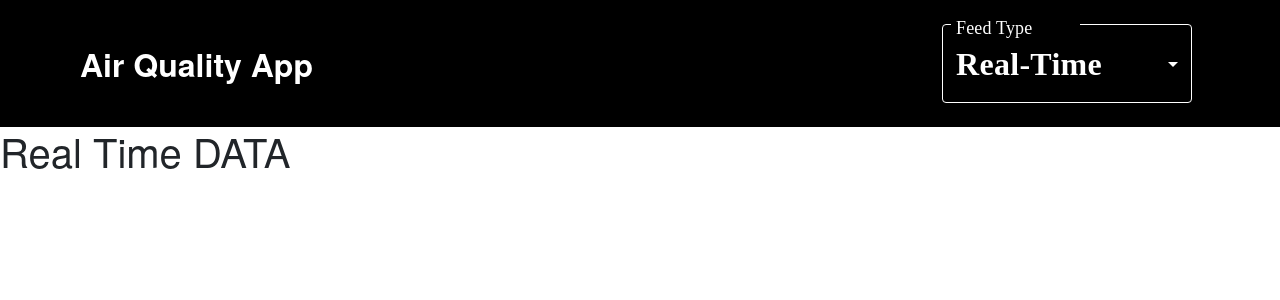
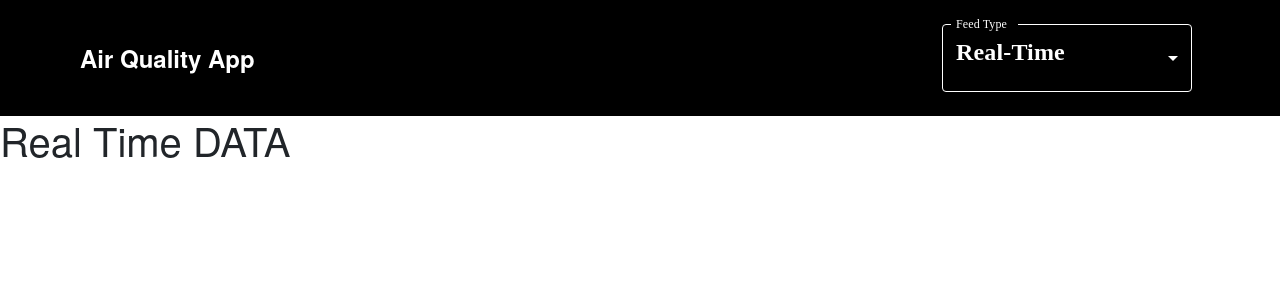
Before and after one commit to Annel18/airQualityMonitoring, a React (Vite) app: page / in a window 1280 px wide. Shown: the top 300 px of the page. Built offline with nearby package versions, Linux system fonts and the light colour scheme; a web font is replaced by a local one.

Commit message:
avoid styling within the html

```diff
--- a/src/components/Navbar.jsx
+++ b/src/components/Navbar.jsx
@@ -23,10 +23,7 @@ export default function Navbar() {
         </div>
         <div className='navbar-menu'>
           <FormControl sx={{ m: 1, minWidth: 250 }}>
-            <InputLabel
-              id="demo-simple-select-autowidth-label"
-              style={{ fontFamily: 'Futura', fontSize: 'x-large', color: 'white' }}
-            >Feed Type</InputLabel>
+            <InputLabel id="demo-simple-select-autowidth-label">Feed Type</InputLabel>
             <Select
               labelId="demo-simple-select-autowidth-label"
               id="demo-simple-select-autowidth"
@@ -34,22 +31,18 @@ export default function Navbar() {
               onChange={handleChange}
               autoWidth
               label="Feed Type"
-              // placeholder="Real-Time"
-              style={{ fontFamily: 'Futura', fontSize: 'xx-large', fontWeight: '800', color: 'white' }}
             >
               <MenuItem
                 as={Link}
                 to="/"
                 className='navbar-drop'
                 value={'Real-Time'}
-                style={{ fontFamily: 'Futura', fontSize: 'xx-large', fontWeight: '800' }}
               >Real-Time</MenuItem>
               <MenuItem
                 as={Link}
                 to="/forecast/"
                 className='navbar-drop'
                 value={'Forecast'}
-                style={{ fontFamily: 'Futura', fontSize: 'xx-large', fontWeight: '800' }}
               >Forecast</MenuItem>
             </Select>
           </FormControl>
--- a/src/styles/components/header.scss
+++ b/src/styles/components/header.scss
@@ -4,38 +4,61 @@
   padding: 1rem 5rem;
 }
 
+
+
 .navbar-menu {
   @include flex(row, center, flex-start);
 
+  #demo-simple-select-autowidth-label {
+    font-family: 'Futura';
+    color: white;
+  }
+
+  #demo-simple-select-autowidth {
+    font-family: 'Futura';
+    font-size: x-large;
+    font-weight: 800;
+    color: white;
+  }
+
   .navbar-button {
-      // padding-right: 5em;
     color: white;
     font-weight: 800;
-      font-size: xx-large;
+    font-size: x-large;
     border: none;
     background-color: transparent;
     text-decoration: none;
+
+    Select {
+      MenuItem {
+
+        color: black;
+        font-weight: 800;
+        font-size: x-large;
+        border: none;
+        background-color: transparent;
+        text-decoration: none;
+      }
+    }
 
     @media (max-width: 576px) {
       padding: 10px;
       font-size: 16x;
     }
   }
-  svg{
-    color:white;
+
+  svg {
+    color: white;
   }
-  fieldset{
+
+  fieldset {
     border-color: white;
   }
 }
 
 .navbar-drop {
-  // @include flex(row, center, flex-end);
-  // padding-right: 5em;
   color: black;
-      font-weight: 800;
-      font-size: xx-large;
-      border: none;
-      background-color: transparent;
-      text-decoration: none;
+  font-weight: 800 !important;
+  font-size: x-large !important;
+  font-family: 'Futura' !important;
 }
```
Lines whose indentation alone changed are shown as unchanged.
